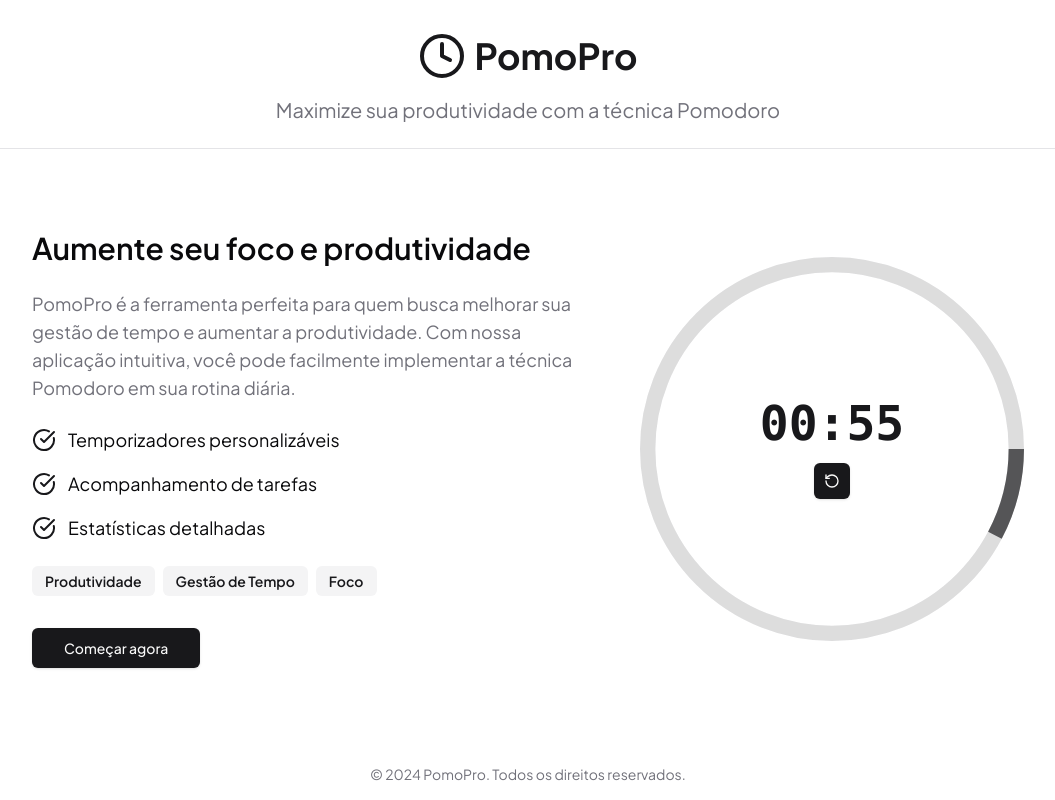
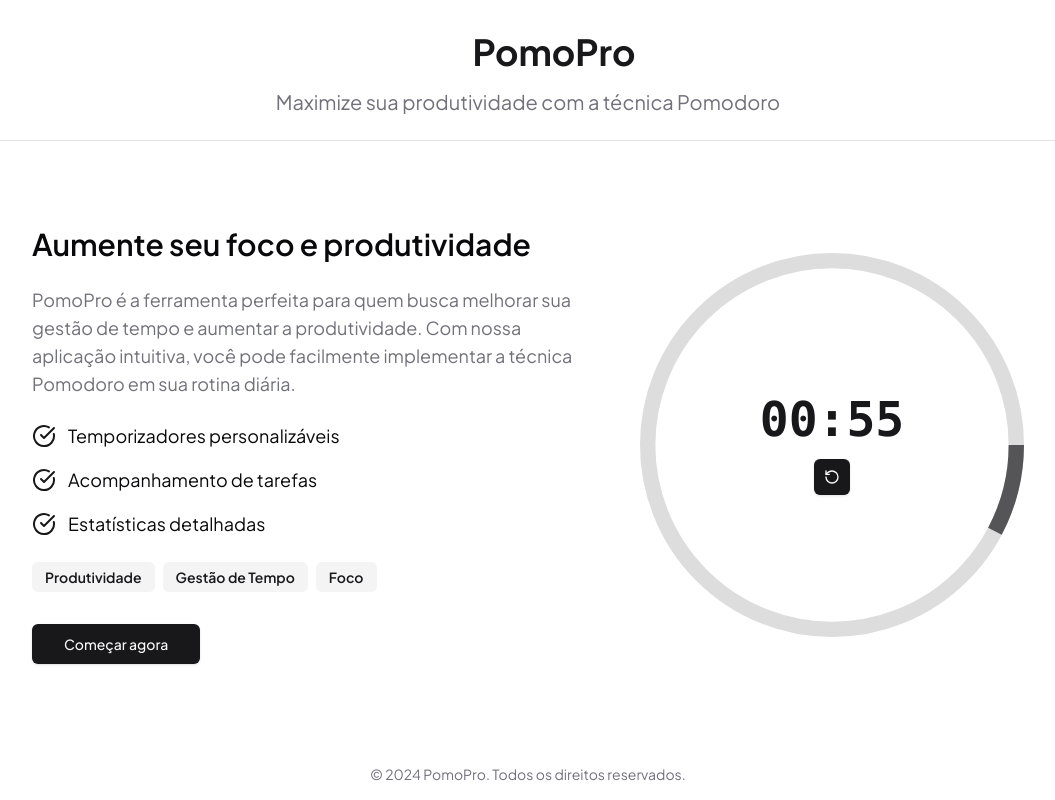
Before and after one commit to santozxy/firebase-auth, a Next.js app: page / in a window 1280 px wide. Shown: the whole page, without its empty margins (112-1167 px from the left). Built offline with nearby package versions, Linux system fonts and the light colour scheme.

Commit message:
:lipstick: feat: Trocando ícone

```diff
--- a/src/app/page.tsx
+++ b/src/app/page.tsx
@@ -1,16 +1,18 @@
 import { Button } from "@/components/ui/button";
 import { Badge } from "@/components/ui/badge";
 import { Separator } from "@/components/ui/separator";
-import { Clock, CheckCircle } from "lucide-react";
+import { CheckCircle } from "lucide-react";
 import Link from "next/link";
 import { PomodoroTimer } from "@/components/timer";
+import logo from "./icon.png";
+import Image from "next/image";
 
 export default function Home() {
   return (
     <div className="min-h-screen flex flex-col">
       <header className="pt-8 pb-6 px-4 text-center">
-        <div className="flex justify-center items-center mb-4">
-          <Clock className="h-12 w-12 text-primary mr-2" />
+        <div className="flex justify-center items-center gap-3 mb-4">
+          <Image src={logo} alt="PomoPro" width={40} height={40} />
           <h1 className="text-4xl font-bold text-primary">PomoPro</h1>
         </div>
         <p className="text-xl text-muted-foreground">
```
